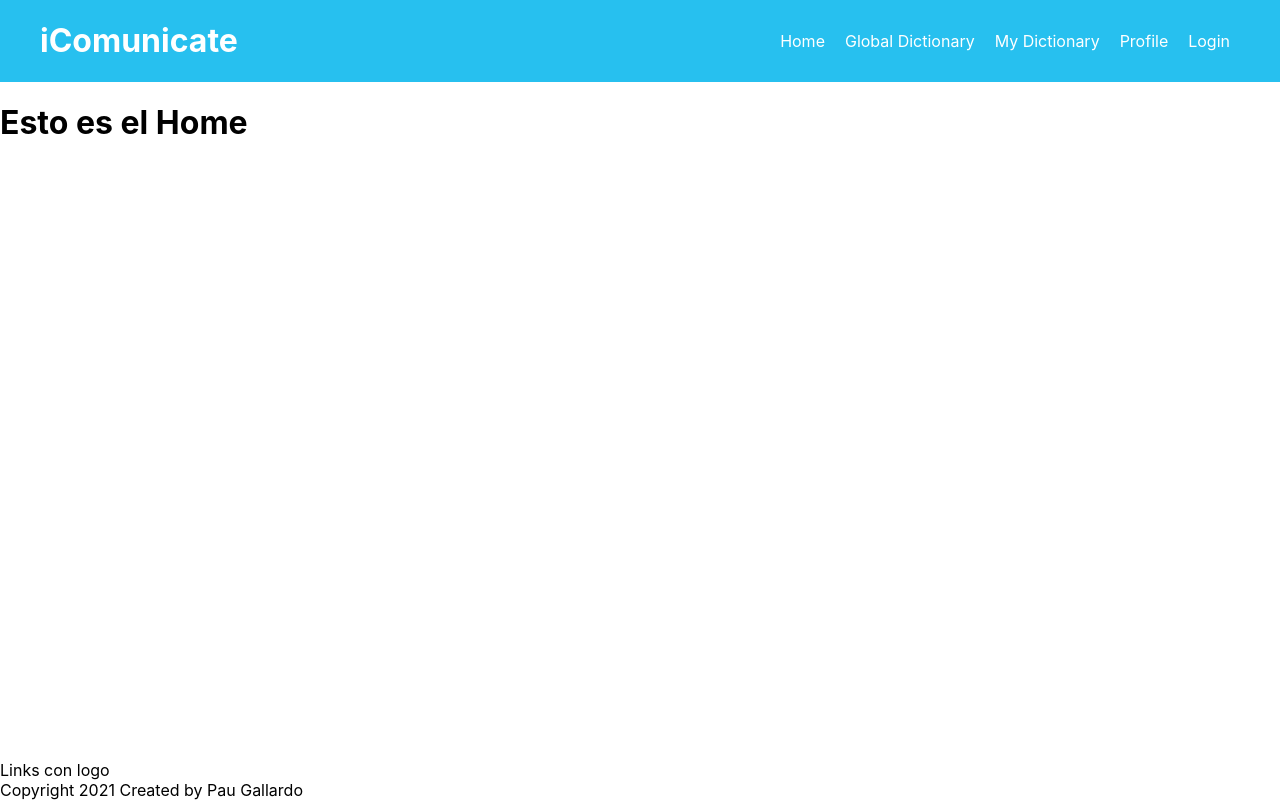
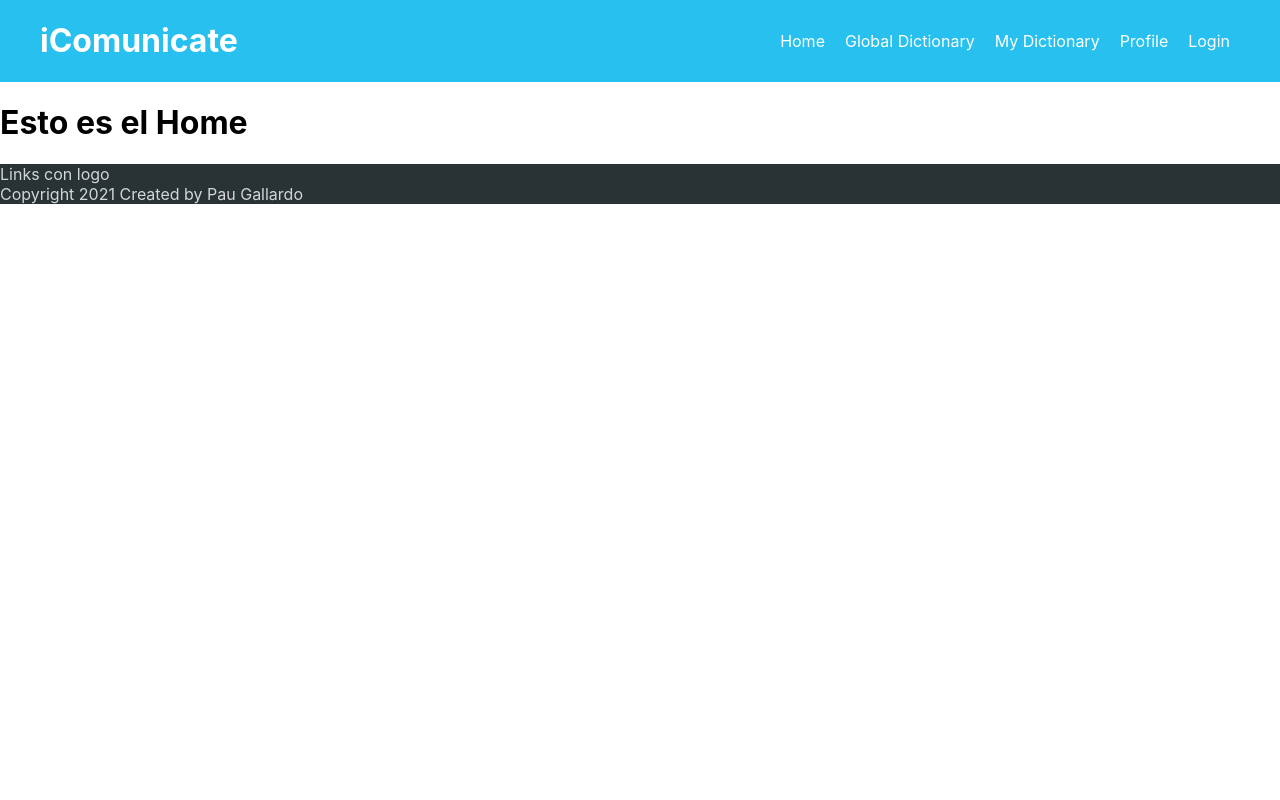
Before and after one commit to pablongo/skylab-projects, a Next.js app in the folder icomunicate-pau-gallardo/: page / in a window 1280 px wide. Built offline with nearby package versions, Linux system fonts and the light colour scheme.

Commit message:
Create signup api route

```diff
--- a/icomunicate-pau-gallardo/components/Footer/Footer.module.scss
+++ b/icomunicate-pau-gallardo/components/Footer/Footer.module.scss
@@ -1,4 +1,6 @@
 .footer{
-    position: absolute;
     bottom: 0;
+    background-color: #081315dc;
+    color: #D3D6D8;
+    width: 100vw;
 }
--- a/icomunicate-pau-gallardo/components/Header/Header.jsx
+++ b/icomunicate-pau-gallardo/components/Header/Header.jsx
@@ -13,7 +13,7 @@ export default function Header() {
             Home
           </span>
         </Link>
-        <Link href="/dictionary">
+        <Link href="/dictionaries/612e809ee4c8d904cb4b2723">
           <span className={styles.nav__container__navbar__button}>
             Global Dictionary
           </span>
@@ -23,7 +23,7 @@ export default function Header() {
             My Dictionary
           </span>
         </Link>
-        <Link href="/">
+        <Link href="/profile">
           <span className={styles.nav__container__navbar__button}>
             Profile
           </span>
--- /dev/null
+++ b/icomunicate-pau-gallardo/pages/api/signup.js
@@ -0,0 +1,12 @@
+import connectDB from '../../middlewares/mongodb';
+import { createNewUser } from '../../lib/controllers/userController';
+
+const signupHandler = async (req, res) => {
+  if (req.method === 'POST') {
+    await createNewUser(req, res);
+  } else {
+    res.status(405).json({ message: 'This endpoint only support POST' });
+  }
+};
+
+export default connectDB(signupHandler);
```
Also changed, not shown: icomunicate-pau-gallardo/pages/profile.jsx (+7 -0 lines).
